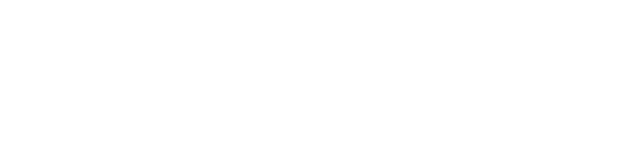
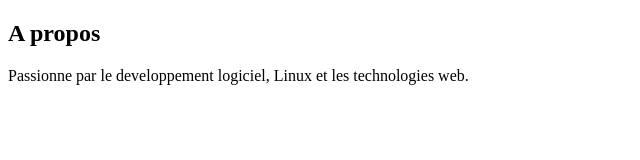
Before and after one commit to Momobiscuit73-ops/mon-cv, a plain HTML site: page index.html in a window 1280 px wide. Shown: the whole page, without its empty margins (0-640 px from the left). Drawn offline with Linux system fonts and the light colour scheme.

Commit message:
mise en place de la section description

```diff
--- a/index.html
+++ b/index.html
@@ -7,6 +7,9 @@
     <link rel="stylesheet" href="style.css">
 </head>
 <body>
-
+    <section id="description">
+        <h2>A propos</h2>
+        <p>Passionne par le developpement logiciel, Linux et les technologies web.</p>
+    </section>
 </body>
 </html>
```
